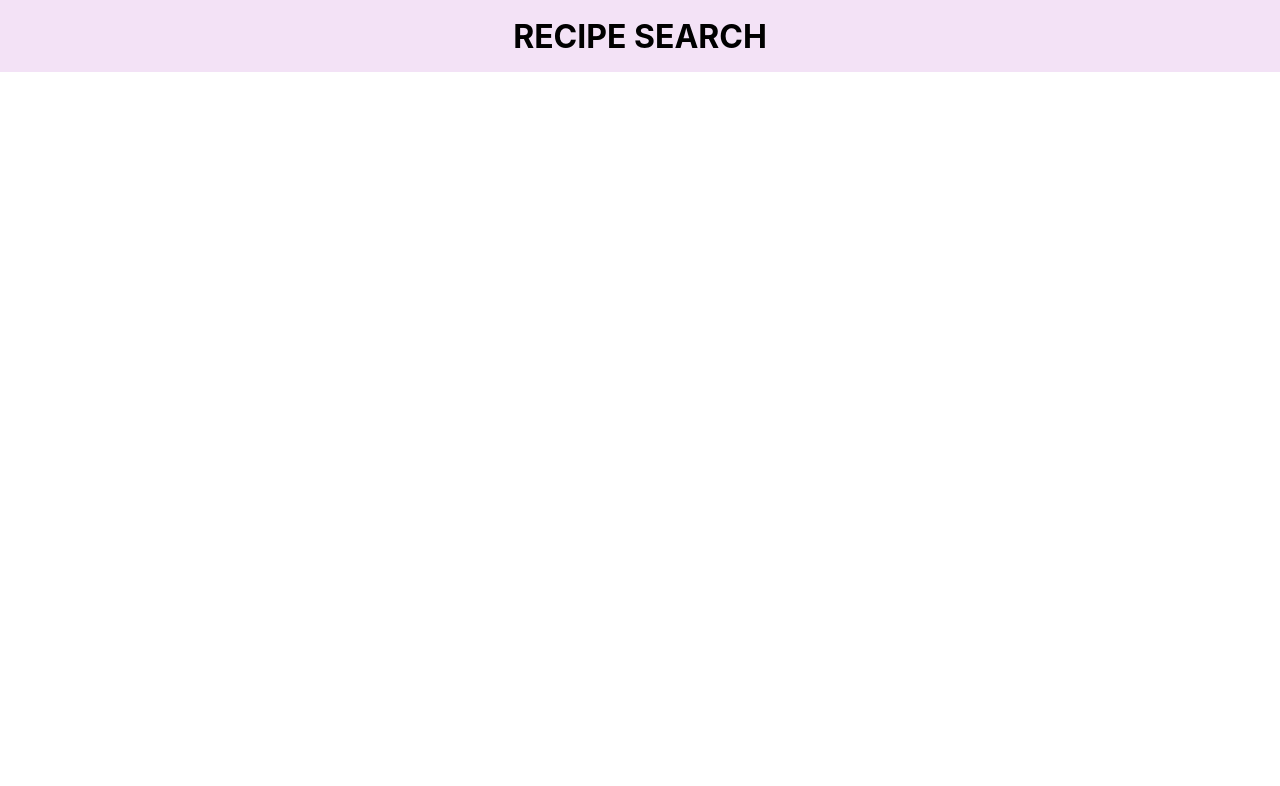
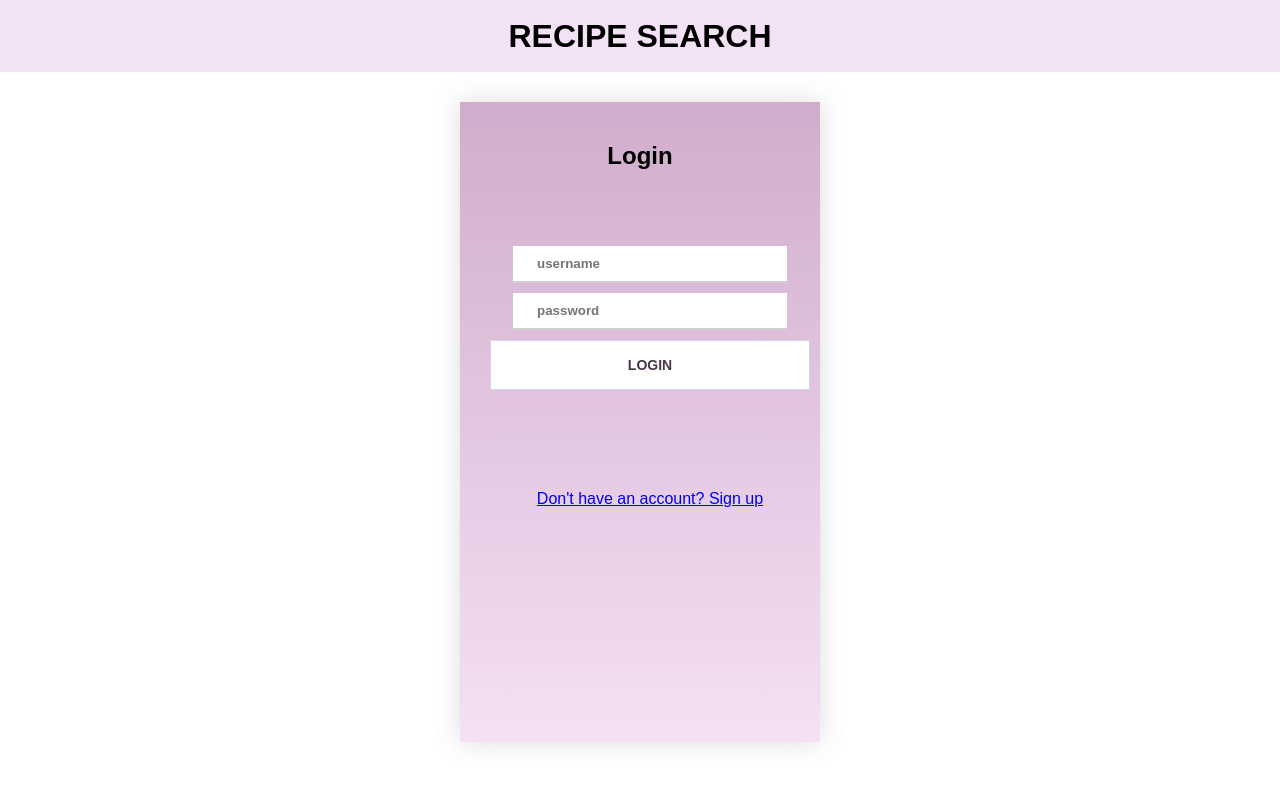
Before and after one commit to tibo8841/recipe-search-frontend, a React (Create React App) app in the folder recipe-search-react-app/: page /login in a window 1280 px wide. Before the commit this address had no page. Shown: the top 786 px of the page. Built offline with nearby package versions, Linux system fonts and the light colour scheme; the HTML template or start-up script is replaced by a standard one.

Commit message:
starting login form

```diff
--- a/recipe-search-react-app/src/App.css
+++ b/recipe-search-react-app/src/App.css
@@ -63,3 +63,84 @@
 .recipe-card:hover {
   box-shadow: 0 8px 16px 0 rgba(0, 0, 0, 0.1);
 }
+
+* {
+  font-family: Raleway, sans-serif;
+}
+
+.login-form {
+  display: flex;
+  align-items: center;
+  justify-content: center;
+  margin-top: 30px;
+  min-height: 70vh;
+}
+
+.login-container {
+  background: linear-gradient(#d0adcc, #f5e0f4);
+  position: relative;
+  height: 600px;
+  width: 360px;
+  box-shadow: 0px 0px 24px #6363633a;
+}
+
+.login-content {
+  z-index: 1;
+  position: relative;
+  height: 100%;
+}
+
+.login {
+  width: 320px;
+  padding: 30px;
+  padding-top: 56px;
+}
+
+.login-container {
+  padding: 20px 0px;
+  position: relative;
+}
+
+.input-field {
+  border: none;
+  border-bottom: 2px solid #d1d1d4;
+  padding: 10px;
+  padding-left: 24px;
+  font-weight: 700;
+  width: 75%;
+  margin-bottom: 10px;
+  transition: 0.2s;
+}
+
+.input-field:active,
+.input-field:focus,
+.input-field:hover {
+  outline: none;
+  border-bottom-color: #6a679e;
+}
+
+.input-button {
+  background: #fff;
+  font-size: 14px;
+  padding: 16px 20px;
+  border: 1px solid #d4d3e8;
+  text-transform: uppercase;
+  font-weight: 700;
+  display: flex;
+  align-items: center;
+  width: 100%;
+  color: #483749;
+  cursor: pointer;
+  transition: 0.2s;
+}
+
+.input-button:active,
+.input-button:focus,
+.input-button:hover {
+  border-color: #6a679e;
+  outline: none;
+}
+
+.link-text {
+  margin-top: 100px;
+}
--- a/recipe-search-react-app/src/App.js
+++ b/recipe-search-react-app/src/App.js
@@ -5,8 +5,12 @@ import SavedRecipes from "./Components/SavedRecipes";
 import CreateRecipe from "./Components/CreateRecipe";
 import Header from "./Components/Header";
 import { Route, Routes } from "react-router-dom";
+import { useState } from "react";
+import Login from "./Components/Login";
+import Register from "./Components/Register";
 
 function App() {
+  const [user, setUser] = useState("");
   return (
     <div className="app">
       <Header />
@@ -15,6 +19,8 @@ function App() {
         <Route path="results" element={<ResultsPage />} />
         <Route path="saved-recipes" element={<SavedRecipes />} />
         <Route path="create-recipe" element={<CreateRecipe />} />
+        <Route path="login" element={<Login setUser={setUser} user={user} />} />
+        <Route path="register" element={<Register />} />
       </Routes>
     </div>
   );
--- a/recipe-search-react-app/src/Components/Login.js
+++ b/recipe-search-react-app/src/Components/Login.js
@@ -1,3 +1,61 @@
+import { getLogin, startSession, checkSessions } from "./Networking";
+import { useNavigate } from "react-router-dom";
+
 export default function Login() {
-  return;
+  let navigate = useNavigate();
+
+  const handleSubmit = async (event) => {
+    event.preventDefault();
+    const data = new FormData(event.currentTarget);
+    const loginCheck = await getLogin(
+      data.get("username"),
+      data.get("password")
+    );
+    if (loginCheck.response === "User Found") {
+      await startSession(loginCheck.user.id);
+      console.log(loginCheck.user.id);
+      console.log("sessions should be started");
+      console.log(await checkSessions());
+      navigate("/");
+      window.location.reload(false);
+    } else {
+      console.log(loginCheck.response);
+    }
+  };
+
+  return (
+    <div className="login-form">
+      <div className="login-container">
+        <div className="login-content">
+          <h2>Login</h2>
+          <form onSubmit={handleSubmit} className="login">
+            <div className="input-container">
+              <input
+                type="text"
+                name="username"
+                placeholder="username"
+                className="input-field"
+                required
+              />
+            </div>
+            <div className="input-container">
+              <input
+                type="password"
+                name="password"
+                placeholder="password"
+                className="input-field"
+                required
+              />
+            </div>
+            <div className="button-container">
+              <input type="submit" className="input-button" value={"login"} />
+            </div>
+            <div className="link-text">
+              <a href="/register">Don't have an account? Sign up</a>
+            </div>
+          </form>
+        </div>
+      </div>
+    </div>
+  );
 }
--- a/recipe-search-react-app/src/Components/Networking.js
+++ b/recipe-search-react-app/src/Components/Networking.js
@@ -1,5 +1,5 @@
-// const URL = "http://localhost:3030";
-const URL = "https://recipe-search-backend-production.up.railway.app";
+const URL = "http://localhost:3030";
+// const URL = "https://recipe-search-backend-production.up.railway.app";
 
 export async function getLogin(username, password) {
   const result = await fetch(
--- a/recipe-search-react-app/src/Components/Register.js
+++ b/recipe-search-react-app/src/Components/Register.js
@@ -1,3 +1,52 @@
+import { registerUser } from "./Networking";
+import { useNavigate } from "react-router-dom";
+
 export default function Register() {
-  return;
+  let navigate = useNavigate();
+  const handleSubmit = async (event) => {
+    event.preventDefault();
+    const data = new FormData(event.currentTarget);
+    console.log({
+      username: data.get("username"),
+      password: data.get("password"),
+      confirmPassword: data.get("confirm-password"),
+    });
+    if (data.get("password") === data.get("confirm-password")) {
+      const registerCheck = await registerUser(
+        data.get("username"),
+        data.get("password")
+      );
+      if (registerCheck.response === "username already exists") {
+        console.log(registerCheck.response);
+      } else {
+        console.log(registerCheck.response);
+        navigate("/login");
+      }
+    } else {
+      console.log("passwords do not match");
+    }
+  };
+
+  return (
+    <div className="register-form">
+      <form onSubmit={handleSubmit}>
+        <div className="input-container">
+          <label>Username </label>
+          <input type="text" name="username" required />
+        </div>
+        <div className="input-container">
+          <label>Password </label>
+          <input type="password" name="password" required />
+        </div>
+        <div className="input-container">
+          <label>Confirm Password </label>
+          <input type="confirm-password" name="confirm-password" required />
+        </div>
+        <div className="button-container">
+          <input type="submit" />
+        </div>
+        <a href="/login">Already have an account? Sign in</a>
+      </form>
+    </div>
+  );
 }
```
